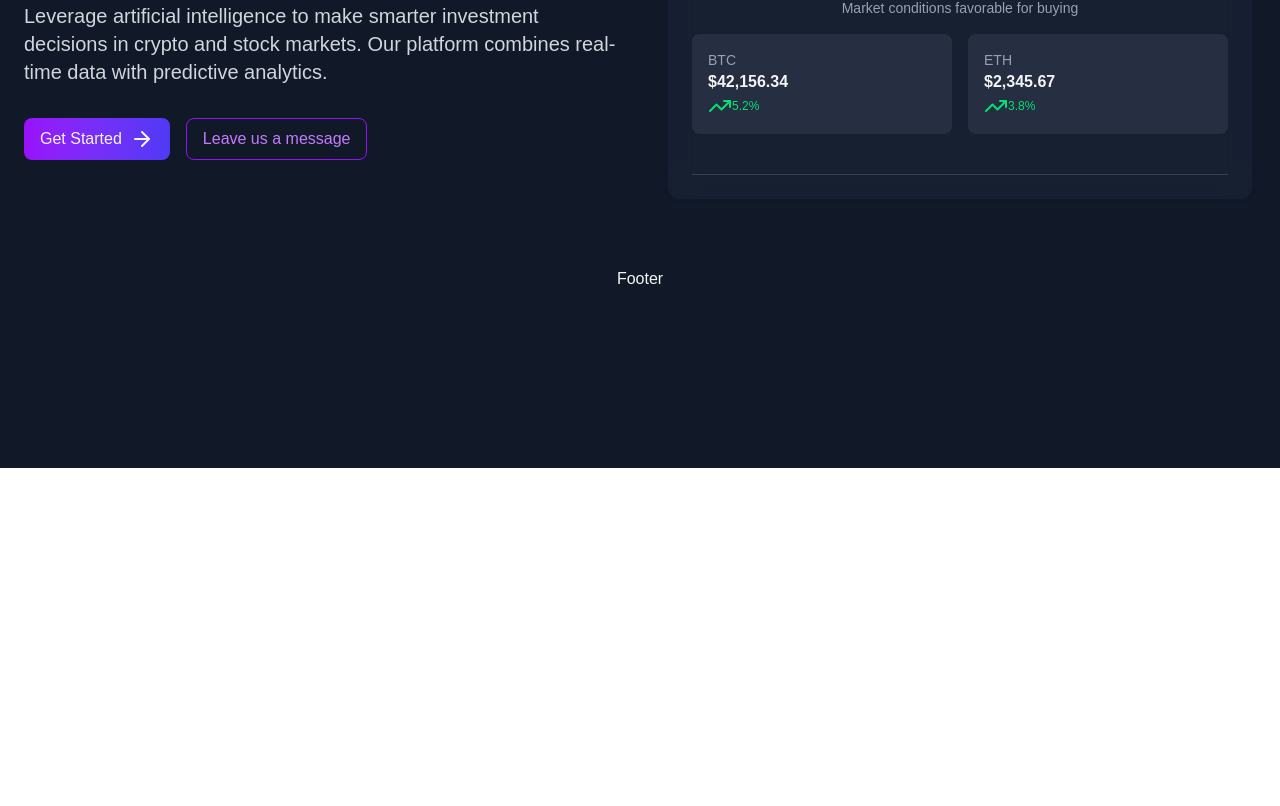
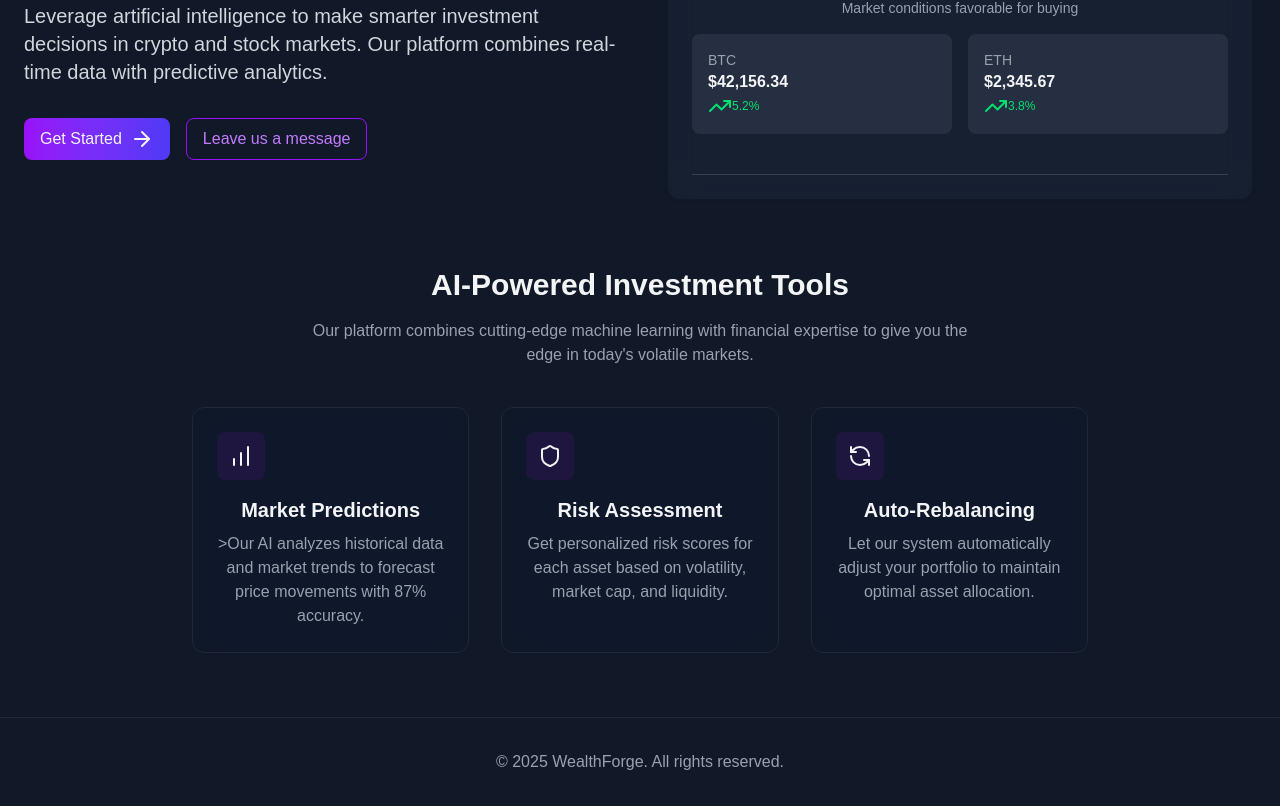
Before and after one commit to wealthforge-org/client-side, a React (Vite) app: page / in a window 1280 px wide. Shown: the part 332-1138 px from the top of the page. Before the commit the page ends 800 px from the top, so only its background shows below. Built offline with nearby package versions, Linux system fonts and the light colour scheme.

Commit message:
Finalised Landing page

```diff
--- /dev/null
+++ b/src/Components/Ui/Headers/SecondaryHeader.jsx
@@ -0,0 +1,13 @@
+import React from 'react'
+
+const SecondaryHeader = ({
+    title
+}) => {
+  return (
+    <h2 className='text-3xl font-bold mb-4'>
+      {title}
+    </h2>
+  )
+}
+
+export default SecondaryHeader
--- a/src/Components/layout/Footer.jsx
+++ b/src/Components/layout/Footer.jsx
@@ -1,10 +1,16 @@
 import React from 'react'
 
 const Footer = () => {
+
+  let year = new Date();
+  let currentYear = year.getFullYear();
+
   return (
-    <div>
-      Footer
-    </div>
+    <footer className="border-t border-gray-800 py-8 px-6 mt-16">
+        <div className="max-w-7xl mx-auto text-center text-gray-400">
+            <p>© {currentYear} WealthForge. All rights reserved.</p>
+        </div>
+    </footer>
   )
 }
 
--- /dev/null
+++ b/src/Pages/Landing/Components/Hero/Components/AiCards.jsx
@@ -0,0 +1,22 @@
+import React from 'react'
+
+const AiCards = ({
+    icon,
+    title,
+    text
+}) => {
+    return (
+        <div className="glass-card rounded-xl p-6 hover:border-purple-500/30 border border-gray-800 transition ">
+            <div className="bg-purple-900/20 w-12 h-12 rounded-lg flex items-center justify-center mb-4">
+            <span className='className="w-6 h-6 text-purple-400"'>
+                {icon}
+            </span>
+
+            </div>
+            <h3 className="text-xl font-bold mb-2">{title}</h3>
+            <p className="text-gray-400">{text}</p>
+        </div>
+    )
+}
+
+export default AiCards
--- /dev/null
+++ b/src/Pages/Landing/Components/Hero/Components/AiInfoSection.jsx
@@ -0,0 +1,29 @@
+import React from 'react'
+import AiCards from './AiCards'
+import { ChartNoAxesColumnIncreasing } from 'lucide-react';
+import { Shield } from 'lucide-react';
+import { RefreshCcw } from 'lucide-react';
+
+const AiInfoSection = () => {
+  return (
+    <div className='grid md:grid-cols-3 gap-8 max-w-4xl mt-10'>
+      <AiCards
+      icon={<ChartNoAxesColumnIncreasing/>}
+      title={"Market Predictions"}
+      text={">Our AI analyzes historical data and market trends to forecast price movements with 87% accuracy."}
+      />
+      <AiCards
+      icon={<Shield/>}
+      title={"Risk Assessment"}
+      text={"Get personalized risk scores for each asset based on volatility, market cap, and liquidity."}
+      />
+      <AiCards
+      icon={<RefreshCcw/>}
+      title={"Auto-Rebalancing"}
+      text={"Let our system automatically adjust your portfolio to maintain optimal asset allocation."}
+      />
+    </div>
+  )
+}
+
+export default AiInfoSection
--- a/src/Pages/Landing/Landing.jsx
+++ b/src/Pages/Landing/Landing.jsx
@@ -1,11 +1,17 @@
 import React from 'react'
 import Hero from "./Components/Hero/Hero"
+import AiInfoSection from './Components/Hero/Components/AiInfoSection'
+import SecondaryHeader from '../../Components/Ui/Headers/SecondaryHeader'
 
 const Landing = () => {
   return (
     <div>
       <Hero />
-
+      <div className='flex items-center flex-col'>
+        <SecondaryHeader title={"AI-Powered Investment Tools"}/>
+        <p className="text-gray-400 max-w-2xl mx-auto">Our platform combines cutting-edge machine learning with financial expertise to give you the edge in today's volatile markets.</p>
+        <AiInfoSection/>
+      </div>
     </div>
   )
 }
```
